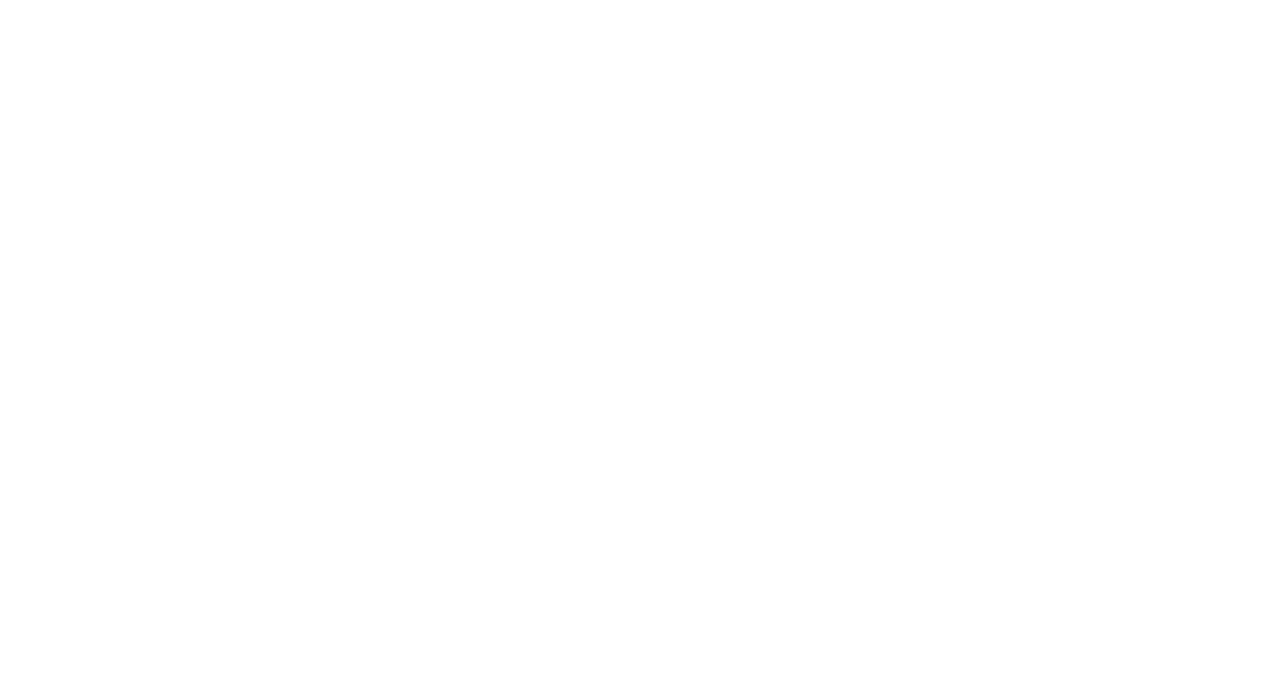
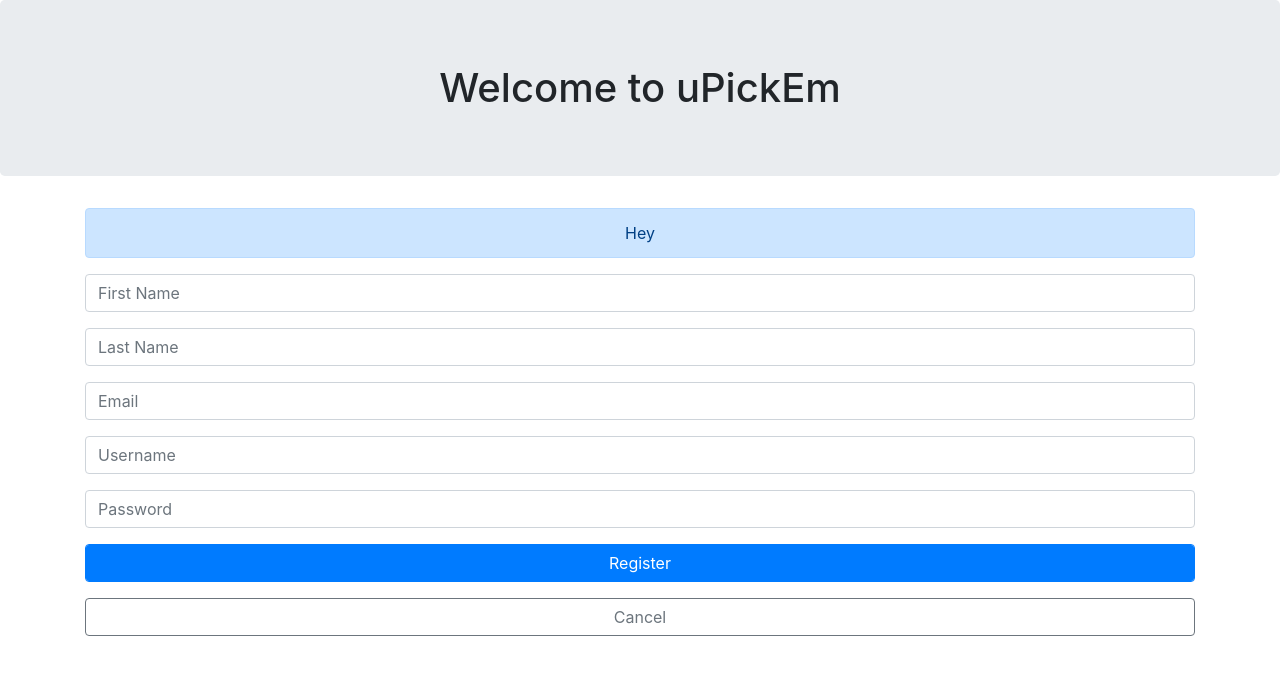
Before and after one commit to kmikus/upickem-react, a React (Create React App) app: page /register in a window 1280 px wide. Shown: the top 674 px of the page. Built offline with nearby package versions, Linux system fonts and the light colour scheme.

Commit message:
register and login working at basic level

```diff
--- a/src/App.js
+++ b/src/App.js
@@ -4,6 +4,7 @@ import './App.css';
 import LoginPage from './pages/Login'
 import HomePage from './pages/Home';
 import LeaguePage from './pages/League';
+import RegisterPage from './pages/Register';
 
 const App = () => (
 
@@ -12,6 +13,7 @@ const App = () => (
 
       <Route path="/" exact component={HomePage} />
       <Route path="/login" component={LoginPage} />
+      <Route path="/register" component={RegisterPage} />
       <Route path="/home" component={HomePage} />
       <Route path="/league" component={LeaguePage} />
 
--- /dev/null
+++ b/src/components/LoginHeading.js
@@ -0,0 +1,9 @@
+import React from 'react';
+
+const LoginHeading = (props) => {
+  return (
+    <h1 className="jumbotron">Welcome to uPickEm</h1>
+  );
+};
+
+export default LoginHeading;
--- /dev/null
+++ b/src/pages/Register.js
@@ -0,0 +1,90 @@
+import React from 'react';
+import LoginHeading from '../components/LoginHeading'
+import API from '../util/API';
+import { Alert } from 'reactstrap';
+
+export default class RegisterPage extends React.Component {
+
+    state = {
+        displayAlert: false,
+        alertText: ""
+    }
+
+    render() {
+        return (
+            <div>
+                <LoginHeading />
+                <div className="container">
+                {/* TODO work on this conditionally */}
+                    <Alert color="primary">Hey</Alert>
+                    <RegisterForm />
+                </div>
+            </div>
+        );
+    }
+
+}
+
+class RegisterForm extends React.Component {
+
+    //TODO autofill doesn't work for form
+    constructor(props) {
+
+        super(props);
+
+        this.state = {
+            formData: {
+                firstName: "",
+                lastName: "",
+                email: "",
+                username: "",
+                password: "",
+            }
+
+
+        };
+
+        this.register = this.register.bind(this);
+    }
+
+    register(event) {
+        event.preventDefault();
+        API.register(...Object.values(this.state.formData)).then(response => {
+            if (response.data.success) {
+                // redirect to login, show success message
+            } else {
+                // show error message
+            }
+        });
+    };
+
+    render() {
+        return (
+            <form onSubmit={this.register}>
+                <div className="form-group">
+                    <input onChange={(e) => this.setState({ firstName: e.target.value })} className="form-control" placeholder="First Name" />
+                </div>
+                <div className="form-group">
+                    <input onChange={(e) => this.setState({ lastName: e.target.value })} className="form-control" placeholder="Last Name" />
+                </div>
+                <div className="form-group">
+                    <input onChange={(e) => this.setState({ email: e.target.value })} className="form-control" placeholder="Email" type="email" />
+                </div>
+                <div className="form-group">
+                    <input onChange={(e) => this.setState({ username: e.target.value })} className="form-control" placeholder="Username" />
+                </div>
+                <div className="form-group">
+                    <input onChange={(e) => this.setState({ password: e.target.value })} className="form-control" placeholder="Password" type="password" />
+                </div>
+
+                <div className="form-group">
+                    <input className="form-control btn btn-primary" type="submit" value="Register" />
+                </div>
+
+                <div className="form-group">
+                    <a href="/login" className="form-control btn btn-outline-secondary">Cancel</a>
+                </div>
+            </form>
+        );
+    }
+}
--- a/src/pages/login.js
+++ b/src/pages/login.js
@@ -1,6 +1,7 @@
 import React from 'react';
 import '../App.css';
 import API from '../util/API';
+import LoginHeading from '../components/LoginHeading'
 
 const LoginPage = (props) => {
   return (
@@ -12,12 +13,6 @@ const LoginPage = (props) => {
     </div>
   )
 }
-
-const LoginHeading = (props) => {
-  return (
-    <h1 className="jumbotron">Welcome to uPickEm</h1>
-  );
-};
 
 class LoginForm extends React.Component {
   state = {
@@ -37,7 +32,7 @@ class LoginForm extends React.Component {
 
   render() {
     return (
-      <div style={{ margin: '10%' }}>
+      <div>
         <form onSubmit={this.login}>
 
           <div className="form-group">
@@ -56,7 +51,7 @@ class LoginForm extends React.Component {
           </div>
 
           <div className="form-group">
-            <button onClick={this.register} className="form-control btn btn-outline-secondary">Register</button>
+            <a href="/register" onClick={this.goToRegisterPage} className="form-control btn btn-outline-secondary">Register</a>
           </div>
         </form>
       </div>
--- a/src/util/API.js
+++ b/src/util/API.js
@@ -13,7 +13,7 @@ export default class API {
         });
     }
 
-    static register(email, firstName, lastName, password, username) {
+    static register(firstName, lastName, email, username, password) {
         return instance.post("auth/signup", {
             email: email,
             firstName: firstName,
```
Also changed, not shown: package.json (+4 -3 lines), 1 other file (tests, documents, lock files or other folders).
